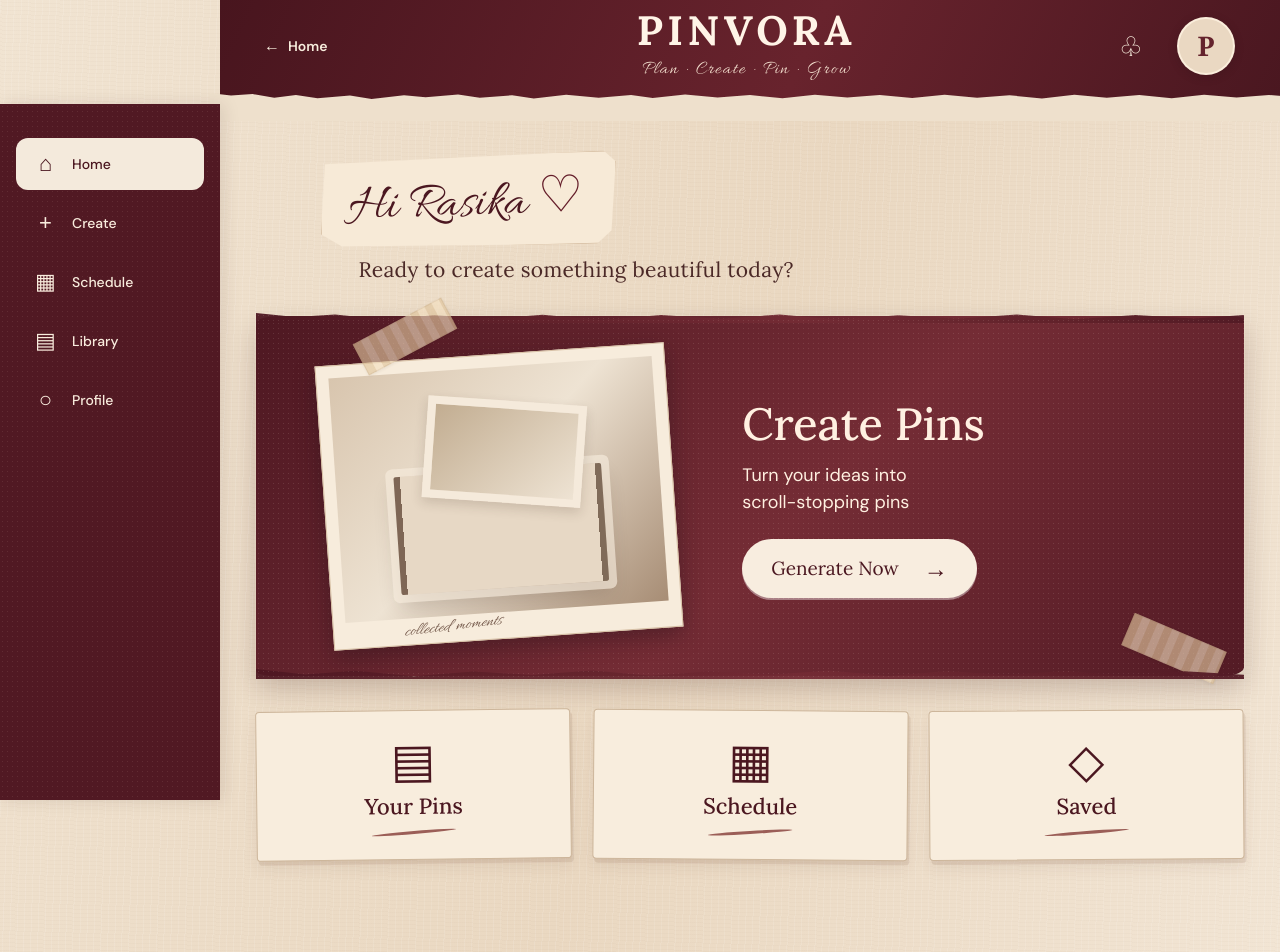
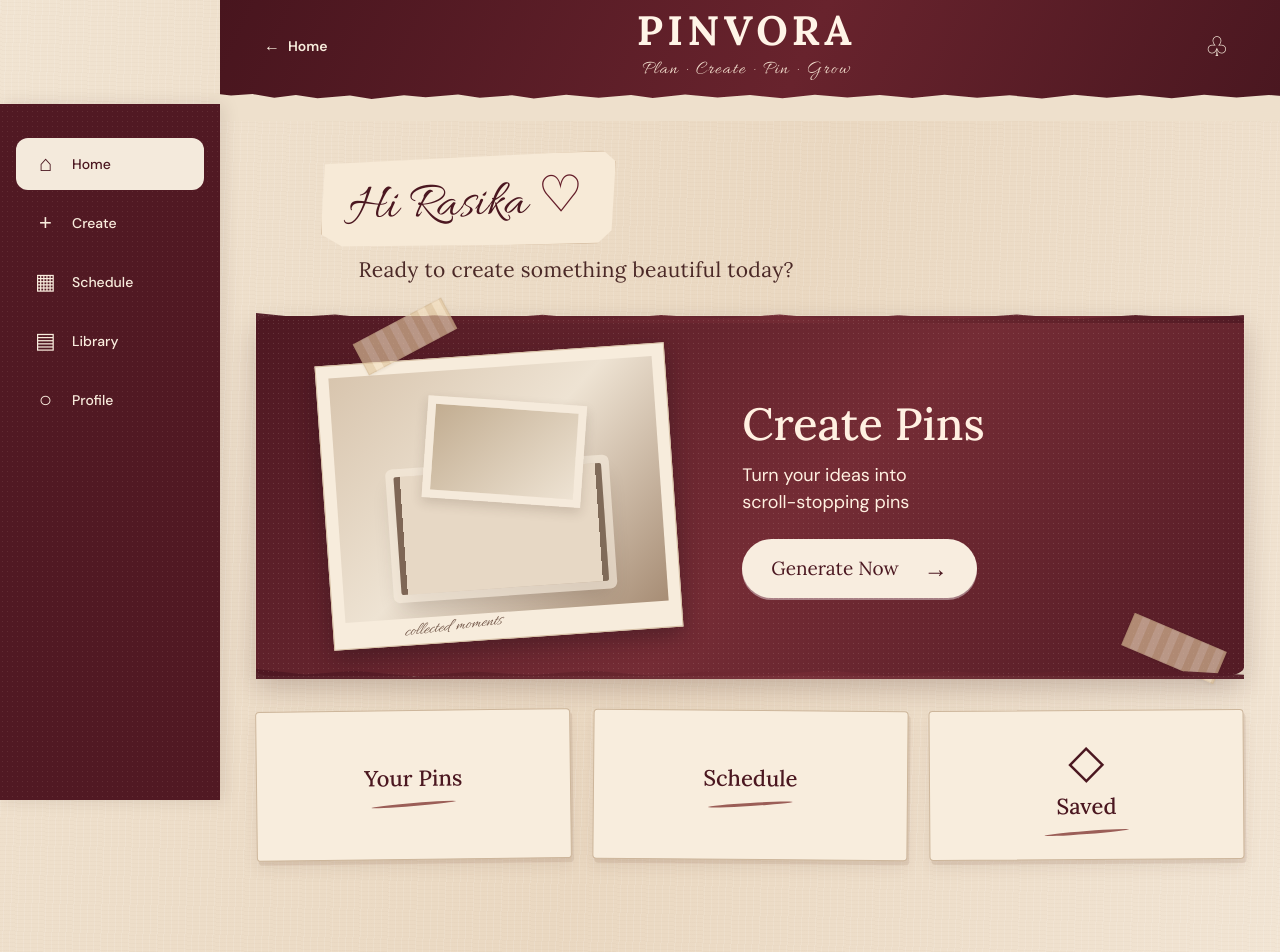
Before and after one commit to CleverCreations01/Pinora, a React (Vite) app: page / in a window 1280 px wide. Shown: the top 952 px of the page. Built offline with nearby package versions, Linux system fonts and the light colour scheme.

Commit message:
Remove unwanted profile mark and grid-like home icons

```diff
--- a/src/main.jsx
+++ b/src/main.jsx
@@ -120,12 +120,12 @@ function App(){
  function uploadImage(id,file){if(!file)return;if(!file.type.startsWith("image/")){setStatus("Please choose an image file.");return}if(file.size>8*1024*1024){setStatus("Choose an image under 8 MB.");return}const reader=new FileReader();reader.onload=()=>setPins(ps=>ps.map(p=>p.id===id?{...p,imageUrl:String(reader.result),imageName:file.name,imageStatus:"uploaded"}:p));reader.onerror=()=>setStatus("Image could not be read. Please try another file.");reader.readAsDataURL(file)}
  const goCreate=()=>setTab("create");
  return <div className="app">
-  <header className="topbar"><button className="menuBtn" aria-label="Go to Home" onClick={()=>setTab("home")}>← <span>Home</span></button><div className="brand"><div className="brandName">PINVORA</div><div className="brandTag">Plan · Create · Pin · Grow</div></div><div className="topActions"><button aria-label="Notifications" onClick={()=>setStatus("You’re all caught up.")}>♧</button><div className="bow" aria-label="Pinvora profile"><svg viewBox="0 0 64 64" aria-hidden="true"><path d="M31 49C29 32 35 19 48 10M34 37C22 31 17 23 16 14M36 28C46 29 53 24 57 17" fill="none" stroke="#6b2932" strokeWidth="2.5" strokeLinecap="round"/><g fill="#8d3542"><circle cx="15" cy="13" r="7"/><circle cx="23" cy="17" r="7"/><circle cx="47" cy="9" r="7"/><circle cx="55" cy="16" r="6"/></g><g fill="#d2a66d"><circle cx="19" cy="15" r="2"/><circle cx="51" cy="12" r="2"/></g></svg></div></div></header>
+  <header className="topbar"><button className="menuBtn" aria-label="Go to Home" onClick={()=>setTab("home")}>← <span>Home</span></button><div className="brand"><div className="brandName">PINVORA</div><div className="brandTag">Plan · Create · Pin · Grow</div></div><div className="topActions"><button aria-label="Notifications" onClick={()=>setStatus("You’re all caught up.")}>♧</button></div></header>
   <main>
    {tab==="home"&&<section className="homeScreen">
     <div className="greeting"><div className="greetingPaper"><h1>Hi Rasika <span>♡</span></h1></div><p>Ready to create something beautiful today?</p></div>
     <section className="featurePaper"><div className="featurePhoto"><div className="photoArt" role="img" aria-label="Vintage botanical scrapbook photograph"><span className="photoBloom">✿</span></div><i>collected moments</i></div><div className="featureCopy"><h2>Create Pins</h2><p>Turn your ideas into<br/>scroll-stopping pins</p><button className="creamBtn" onClick={goCreate}>Generate Now <span>→</span></button></div><span className="tape tapeA"/><span className="tape tapeB"/></section>
-    <div className="homeTiles"><button onClick={()=>setTab("review")}><span>▤</span><b>Your Pins</b><i/></button><button onClick={()=>setTab("schedule")}><span>▦</span><b>Schedule</b><i/></button><button onClick={()=>setTab("saved")}><span>◇</span><b>Saved</b><i/></button></div>
+    <div className="homeTiles"><button onClick={()=>setTab("review")}><b>Your Pins</b><i/></button><button onClick={()=>setTab("schedule")}><b>Schedule</b><i/></button><button onClick={()=>setTab("saved")}><span>◇</span><b>Saved</b><i/></button></div>
 
     {pins.length>0&&<button className="resumeBtn" onClick={()=>setTab("review")}>Continue your campaign · {pins.length} pins →</button>}
    </section>}
```
